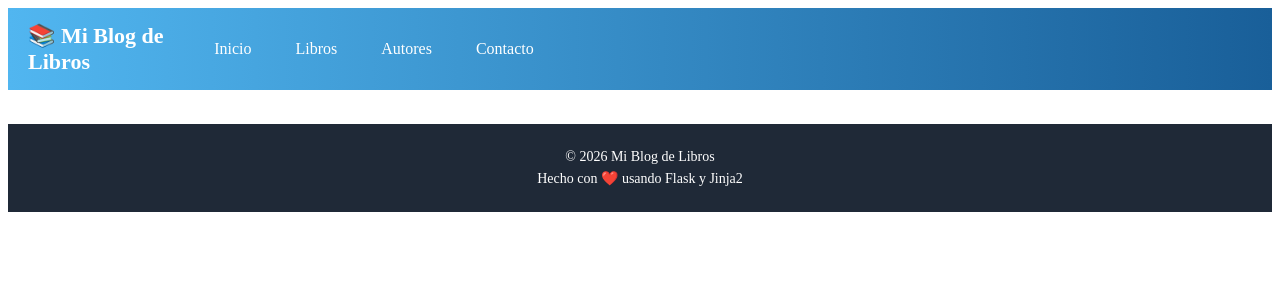
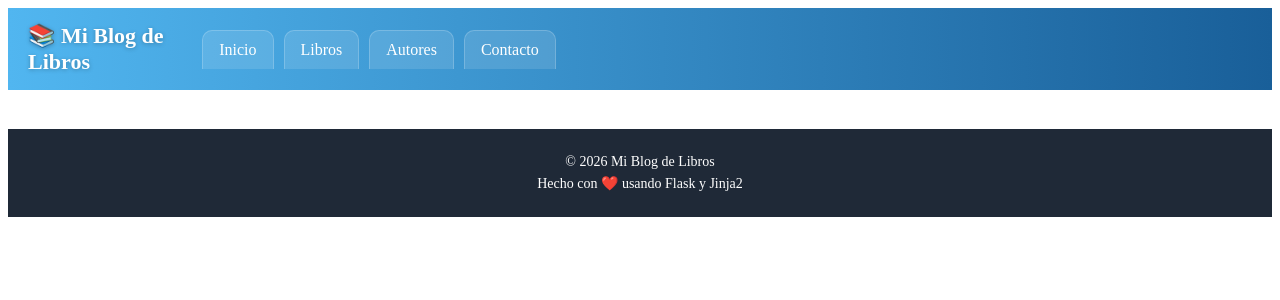
Before and after one commit to Eprian/blog_libros, a Flask app: page / in a window 1280 px wide. Shown: the top 300 px of the page. Run offline with Flask 3, Linux system fonts and the light colour scheme.

Commit message:
navegador pestañas

```diff
--- a/static/header.css
+++ b/static/header.css
@@ -18,6 +18,7 @@
   font-weight: bold;
   color: #fff;
   text-decoration: none;
+  text-shadow: 0 1px 4px rgba(0, 0, 0, 0.25);
 }
 
 .header__logo:hover {
--- a/static/navigator.css
+++ b/static/navigator.css
@@ -1,15 +1,12 @@
 /* Estilo base del navbar */
 .navbar {
-  display: flex;
-  align-items: center;
-  justify-content: space-between;
   width: 100%;
 }
 
 .navbar__menu {
   list-style: none;
   display: flex;
-  gap: 20px;
+  gap: 10px;
   margin: 0;
   padding: 0;
 }
@@ -19,47 +16,25 @@
 }
 
 .navbar__link {
+  display: block;
+  padding: 10px 16px;
   text-decoration: none;
   color: #fff;
-  font-size: 16px;
-  padding: 8px 12px;
-  border-radius: 6px;
-  transition: background-color 0.2s ease;
+  background: rgba(255, 255, 255, 0.12);
+  border: 1px solid rgba(255, 255, 255, 0.2);
+  border-bottom: none;
+  border-radius: 10px 10px 0 0;
+  transition: background 0.2s ease;
 }
 
 .navbar__link:hover {
-  background-color: rgba(255, 255, 255, 0.15);
+  background: rgba(255, 255, 255, 0.2);
 }
 
-/* Botón de menú móvil */
-.navbar__toggle {
-  display: none;
-  flex-direction: column;
-  gap: 4px;
-  cursor: pointer;
+/* Tab activa (la página actual) */
+.navbar__link.active {
+  background: #fff;
+  color: #333;
+  font-weight: bold;
+  border-color: #ddd;
 }
-
-.navbar__toggle-bar {
-  width: 25px;
-  height: 3px;
-  background-color: #fff;
-  border-radius: 2px;
-}
-
-/* Responsive */
-@media (max-width: 768px) {
-  .navbar__menu {
-    display: none;
-    flex-direction: column;
-    width: 100%;
-    gap: 10px;
-    background-color: #1f2937;
-    margin-top: 10px;
-    padding: 10px;
-    border-radius: 10px;
-  }
-
-  .navbar__toggle {
-    display: flex;
-  }
-}
```
